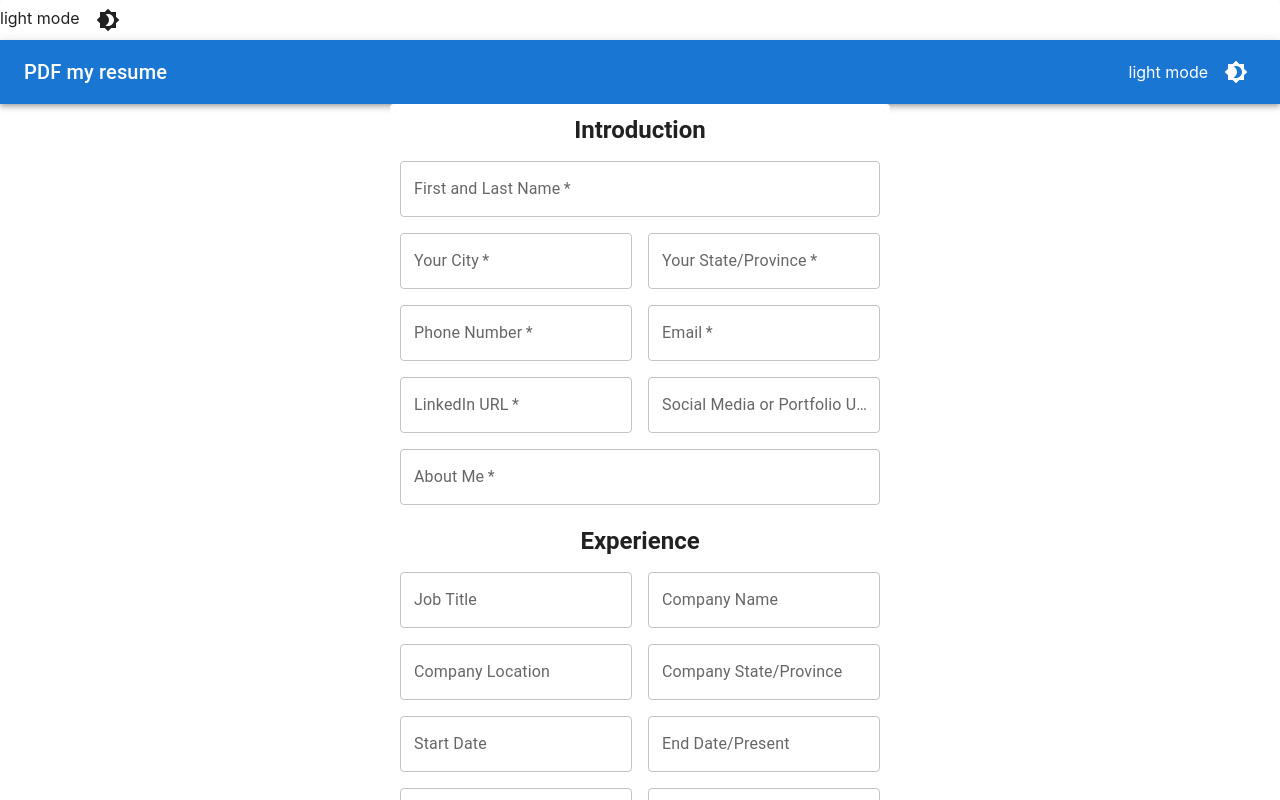
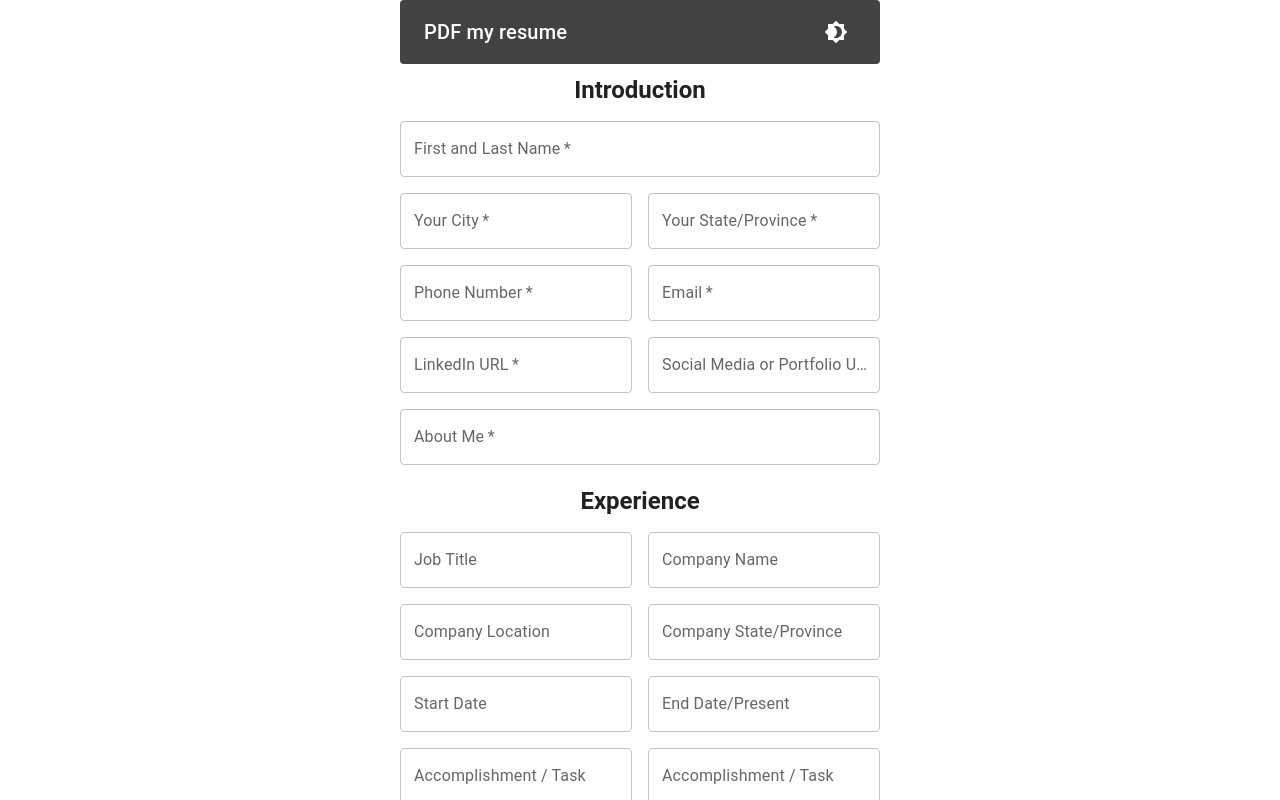
Before and after one commit to vcapella/resume2Pdf-generator, a React (Create React App) app in the folder client/: page / in a window 1280 px wide. Shown: the top 800 px of the page. Built offline with nearby package versions, Linux system fonts and the light colour scheme.

Commit message:
Light/Dark mode, style, char limit

```diff
--- a/client/src/App.js
+++ b/client/src/App.js
@@ -1,22 +1,14 @@
-// import "./App.css";
+import * as React from "react";
 import axios from "axios";
 import { saveAs } from "file-saver";
 import { useState } from "react";
-// import Box from "@mui/material/Box";
-// import TextField from "@mui/material/TextField";
 import IntroductionForm from "./IntroductionForm";
 import ProfessionalExp1 from "./ProfessionalExp1";
 import ProfessionalExp2 from "./ProfessionalExp2";
 import EducationForm from "./EducationForm";
+import DarkBtnBar from "./DarkBtnBar";
 import { Card, CardContent } from "@mui/material";
-import DarkBtnBar from "./DarkBtnBar";
-// import Input from "@mui/material/Input";
-import * as React from "react";
-import IconButton from "@mui/material/IconButton";
-// import Box from '@mui/material/Box';
 import { ThemeProvider, createTheme } from "@mui/material/styles";
-import Brightness4Icon from "@mui/icons-material/Brightness4";
-import Brightness7Icon from "@mui/icons-material/Brightness7";
 
 const ColorModeContext = React.createContext({ toggleColorMode: () => {} });
 
@@ -154,19 +146,7 @@ function App() {
     <ColorModeContext.Provider value={colorMode}>
       <ThemeProvider theme={theme}>
         <Card>
-          {theme.palette.mode} mode
-          <IconButton
-            sx={{ ml: 1 }}
-            onClick={colorMode.toggleColorMode}
-            color="inherit"
-          >
-            {theme.palette.mode === "dark" ? (
-              <Brightness7Icon />
-            ) : (
-              <Brightness4Icon />
-            )}
-          </IconButton>
-          <DarkBtnBar />
+          <DarkBtnBar colorMode={colorMode} theme={theme} />
           <CardContent
             sx={{
               maxWidth: 500,
--- a/client/src/DarkBtnBar.jsx
+++ b/client/src/DarkBtnBar.jsx
@@ -3,34 +3,27 @@ import AppBar from '@mui/material/AppBar';
 import Box from '@mui/material/Box';
 import Toolbar from '@mui/material/Toolbar';
 import Typography from '@mui/material/Typography';
-// import Button from '@mui/material/Button';
-// import IconButton from '@mui/material/IconButton';
-// import MenuIcon from '@mui/icons-material/Menu';
 import IconButton from '@mui/material/IconButton';
-import { useTheme } from '@mui/material/styles';
 import Brightness4Icon from '@mui/icons-material/Brightness4';
 import Brightness7Icon from '@mui/icons-material/Brightness7';
 
-const ColorModeContext = React.createContext({ toggleColorMode: () => { } });
 
-export default function DarkBtnBar() {
-  const theme = useTheme();
-  const colorMode = React.useContext(ColorModeContext);
+export default function DarkBtnBar({ colorMode, theme }) {
 
   return (
     <Box sx={{
+      boxShadow: 0,
       flexGrow: 1,
-      bgcolor: 'background.default',
-      color: 'text.primary',
+
     }}>
-      <AppBar position="static">
-        <Toolbar>
+      <AppBar position="static" sx={{ boxShadow: 0, maxWidth: "480px", margin: "auto", borderRadius: 1, backgroundColor: "#424242" }}>
+        <Toolbar sx={{}}>
 
-          <Typography variant="h6" color="inherit" component="div" sx={{ flexGrow: 1 }}>
+          <Typography variant="h6" component="div" sx={{ flexGrow: 1, }}>
             PDF my resume
           </Typography>
 
-          {theme.palette.mode} mode
+          {/* {theme.palette.mode} mode */}
           <IconButton sx={{ ml: 1 }} onClick={colorMode.toggleColorMode} color="inherit">
             {theme.palette.mode === 'dark' ? <Brightness7Icon /> : <Brightness4Icon />}
           </IconButton>
--- a/client/src/EducationForm.jsx
+++ b/client/src/EducationForm.jsx
@@ -1,7 +1,4 @@
 import { TextField, Grid, Button, Card, Typography } from "@mui/material";
-// import TextField from "@mui/material/TextField";
-// import Button from '@mui/material/Button';
-
 
 export default function EducationForm({
   handleChange,
@@ -122,7 +119,7 @@ export default function EducationForm({
         </Grid>
 
         <Grid xs={12} item sx={{ mt: "10%" }} align="center">
-          <Button type="submit" variant="contained" Validate sx={{ minWidth: "300px" }}>Submit/Download</Button>
+          <Button type="submit" variant="contained" Validate sx={{ minWidth: "300px", backgroundColor: "#424242" }}>Submit</Button>
         </Grid>
 
       </Grid>
--- a/client/src/IntroductionForm.jsx
+++ b/client/src/IntroductionForm.jsx
@@ -1,6 +1,4 @@
 import { TextField, Grid, Card, Typography } from "@mui/material";
-// import TextField from "@mui/material/TextField";
-// import TextareaAutosize from '@mui/base/TextareaAutosize';
 
 export default function IntroductionForm({
   handleChange,
--- a/client/src/ProfessionalExp1.jsx
+++ b/client/src/ProfessionalExp1.jsx
@@ -1,5 +1,4 @@
 import { TextField, Grid, Card, Typography } from "@mui/material";
-// import TextField from "@mui/material/TextField";
 
 export default function ProfessionalExp1({
 	handleChange,
@@ -36,7 +35,7 @@ export default function ProfessionalExp1({
 						placeholder="Ninja Developer"
 						variant="outlined"
 						fullWidth
-						inputProps={{ maxLength: 50 }}
+						inputProps={{ maxLength: 30 }}
 						onChange={handleChange}
 						value={titlePosition1}
 					/>
@@ -50,7 +49,7 @@ export default function ProfessionalExp1({
 						placeholder="Dev Warriors"
 						variant="outlined"
 						fullWidth
-						inputProps={{ maxLength: 50 }}
+						inputProps={{ maxLength: 30 }}
 						onChange={handleChange}
 						value={companyName1}
 					/>
@@ -64,7 +63,7 @@ export default function ProfessionalExp1({
 						placeholder="Toronto"
 						variant="outlined"
 						fullWidth
-						inputProps={{ maxLength: 25 }}
+						inputProps={{ maxLength: 20 }}
 						onChange={handleChange}
 						value={cityCompany1}
 					/>
--- a/client/src/ProfessionalExp2.jsx
+++ b/client/src/ProfessionalExp2.jsx
@@ -1,5 +1,4 @@
 import { TextField, Grid, Card, Typography } from "@mui/material";
-// import TextField from "@mui/material/TextField";
 
 export default function ProfessionalExp2({
 	handleChange,
@@ -37,7 +36,7 @@ export default function ProfessionalExp2({
 						placeholder="Ninja Developer"
 						variant="outlined"
 						fullWidth
-						inputProps={{ maxLength: 50 }}
+						inputProps={{ maxLength: 30 }}
 						onChange={handleChange}
 						value={titlePosition2}
 					/>
@@ -51,7 +50,7 @@ export default function ProfessionalExp2({
 						placeholder="Dev Warriors"
 						variant="outlined"
 						fullWidth
-						inputProps={{ maxLength: 50 }}
+						inputProps={{ maxLength: 30 }}
 						onChange={handleChange}
 						value={companyName2}
 					/>
@@ -65,7 +64,7 @@ export default function ProfessionalExp2({
 						placeholder="Toronto"
 						variant="outlined"
 						fullWidth
-						inputProps={{ maxLength: 25 }}
+						inputProps={{ maxLength: 20 }}
 						onChange={handleChange}
 						value={cityCompany2}
 					/>
```
Also changed, not shown: 1 other file (tests, documents, lock files or other folders).
